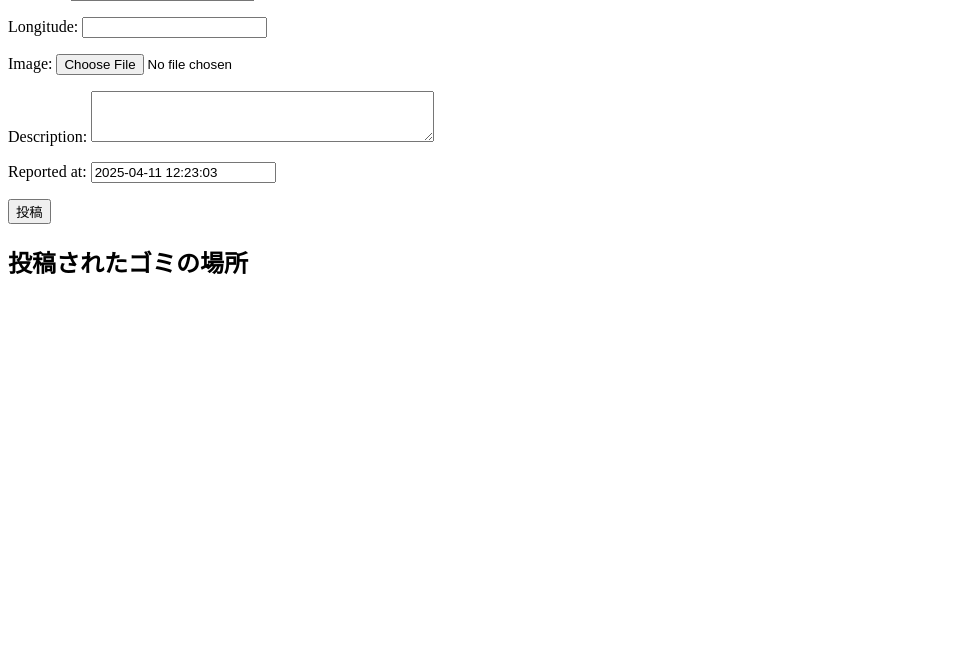
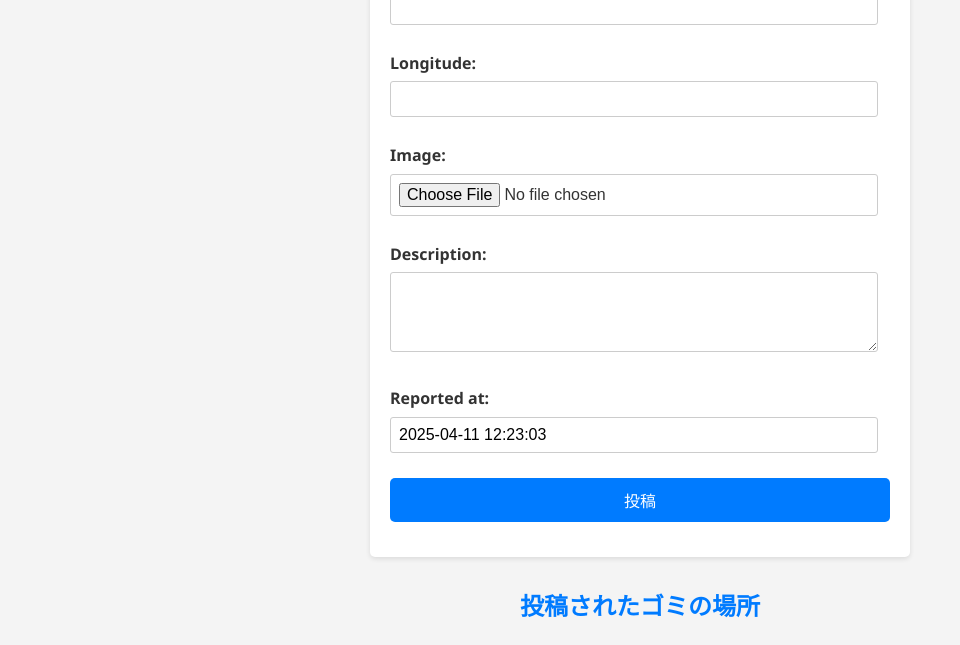
Before and after one commit to kanebizac3/test, a Django app: page /map_view in a window 1280 px wide. Shown: the part 725-1370 px from the top of the page, without its empty margins (0-960 px from the left). Before the commit the page ends 999 px from the top, so only its background shows below. Run offline with Django 5.2, Linux system fonts and the light colour scheme; data that the repository does not hold is empty; some libraries are stand-ins or nearby versions.

Commit message:
ポイ捨てマップのUIを修正

```diff
--- /dev/null
+++ b/blog/static/css/poisute.css
@@ -0,0 +1,150 @@
+/* style.css */
+
+body {
+    font-family: 'Segoe UI', Tahoma, Geneva, Verdana, sans-serif;
+    margin: 0;
+    padding: 0;
+    background-color: #f4f4f4;
+    color: #333;
+    line-height: 1.6;
+}
+
+h1, h2 {
+    color: #007bff;
+    text-align: center;
+    margin-bottom: 20px;
+}
+
+#mapid {
+    height: 400px; /* モバイルで高さが確保されるように調整 */
+    margin: 10px;
+    border: 1px solid #ccc;
+    border-radius: 5px;
+}
+
+h2 {
+    margin-top: 30px;
+    font-size: 1.5em;
+}
+
+button {
+    display: block;
+    width: 90%;
+    max-width: 300px;
+    margin: 15px auto;
+    padding: 10px 15px;
+    border: none;
+    border-radius: 5px;
+    background-color: #007bff;
+    color: white;
+    font-size: 1em;
+    cursor: pointer;
+    transition: background-color 0.3s ease;
+}
+
+button:hover {
+    background-color: #0056b3;
+}
+
+div > form {
+    background-color: white;
+    padding: 20px;
+    margin: 20px auto;
+    border-radius: 5px;
+    box-shadow: 0 2px 5px rgba(0, 0, 0, 0.1);
+    width: 90%;
+    max-width: 500px;
+}
+
+div > form p {
+    margin-bottom: 10px;
+}
+
+div > form label {
+    display: block;
+    margin-bottom: 5px;
+    font-weight: bold;
+}
+
+div > form input[type="text"],
+div > form input[type="number"],
+div > form input[type="file"],
+div > form textarea {
+    width: calc(100% - 12px);
+    padding: 8px;
+    border: 1px solid #ccc;
+    border-radius: 3px;
+    box-sizing: border-box;
+    margin-bottom: 10px;
+    font-size: 1em;
+}
+
+div > form textarea {
+    resize: vertical;
+    min-height: 80px;
+}
+
+div > form button[type="submit"] {
+    width: 100%;
+    max-width: none;
+}
+
+div > div > .poisute {
+    background-color: white;
+    padding: 15px;
+    margin: 10px;
+    border-radius: 5px;
+    box-shadow: 0 1px 3px rgba(0, 0, 0, 0.05);
+}
+
+div > div > .poisute .date {
+    color: #777;
+    font-size: 0.9em;
+    margin-bottom: 5px;
+}
+
+div > div > .poisute img {
+    max-width: 100%;
+    height: auto;
+    border-radius: 3px;
+    margin-top: 5px;
+}
+
+/* モバイル対応 */
+@media screen and (max-width: 600px) {
+    h1 {
+        font-size: 1.8em;
+    }
+
+    h2 {
+        font-size: 1.3em;
+    }
+
+    #mapid {
+        height: 300px;
+    }
+
+    button {
+        font-size: 0.9em;
+        padding: 8px 12px;
+    }
+
+    div > form {
+        padding: 15px;
+    }
+
+    div > form input[type="text"],
+    div > form input[type="number"],
+    div > form input[type="file"],
+    div > form textarea {
+        font-size: 0.9em;
+    }
+
+    div > div > .poisute {
+        padding: 10px;
+    }
+
+    div > div > .poisute .date {
+        font-size: 0.8em;
+    }
+}
--- a/blog/templates/blog/poisutemap.html
+++ b/blog/templates/blog/poisutemap.html
@@ -1,13 +1,16 @@
 <!DOCTYPE html>
 {% load static %}
 <html>
+    <meta name="viewport" content="width=device-width, initial-scale=1.0">
 <head>
     <title>ポイ捨てマップ</title>
     <link rel="stylesheet" href="https://unpkg.com/leaflet@1.7.1/dist/leaflet.css"
     integrity="sha512-xodZBNTC5n17Xt2atTPuE1HxjVMSvLVW9ocqUKLsCC5CXdbqCmblAshOMAS6/keqq/sMZMZ19scR4PsZChSR7A=="
     crossorigin=""/>
-    <style>
-        #mapid { height: 500px; } /* 地図の高さ */
+    <link rel="stylesheet" href="{% static 'css/poisute.css' %}">  <style>
+        /* 既存のインラインスタイルは削除するか、style.css (poisute.css) に移動 */
+        #mapid { /* height: 500px; */ }
+        div > div > .poisute img { /* width: auto; height: 80px; */ }
     </style>
 </head>
 <body>
@@ -33,8 +36,7 @@
                     報告日時: {{ poi.reported_at|date:"Y/n/j" }}
                 </div>
                 {% if poi.image %}
-                    <img src="{{ poi.image.url }}" alt="ゴミ" style="width: auto; height: 80px;">
-                {% endif %}
+                    <img src="{{ poi.image.url }}" alt="ゴミ" > {% endif %}
             </div>
         {% endfor %}
     </div>
@@ -56,7 +58,7 @@
                 data.forEach(item => {
                     let popupContent = `報告日時: ${new Date(item.reported_at).toLocaleString()}<br>詳細: ${item.description}`;
                     if (item.image_url) {
-                        popupContent += `<br><img src="${item.image_url}" alt="ゴミの画像" style="width:100px; height:auto;">`; // サイズ調整はCSSで
+                        popupContent += `<br><img src="${item.image_url}" alt="ゴミの画像" class="popup-image">`; // クラスを追加
                     }
                     L.marker([item.latitude, item.longitude])
                         .addTo(map)
```
Also changed, not shown: 1 other file.
